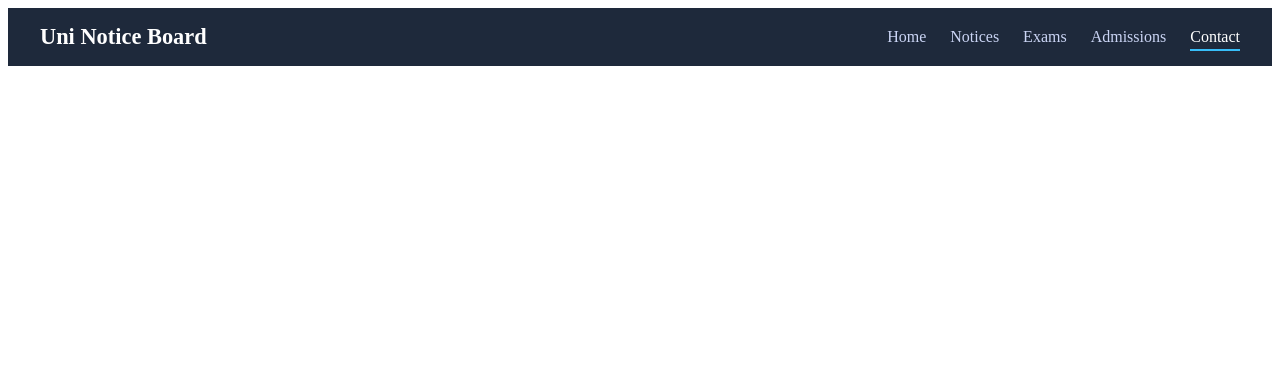
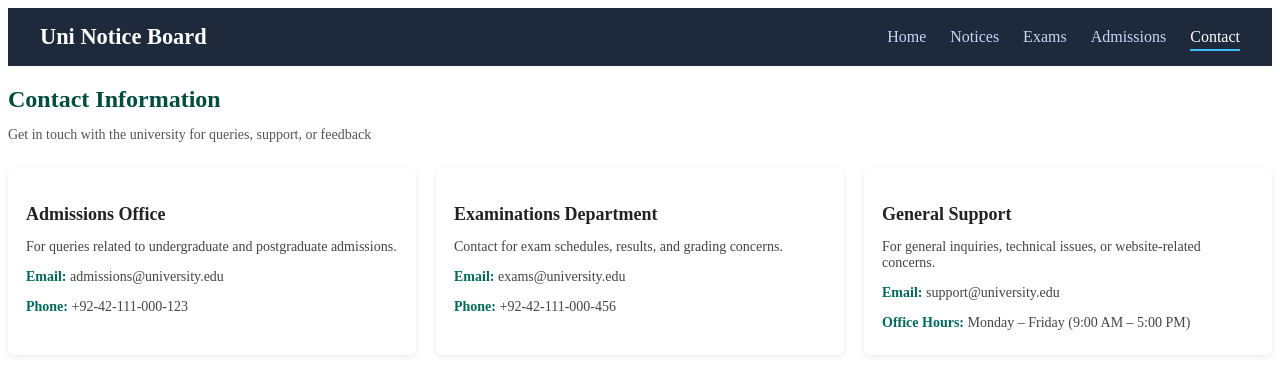
Before and after one commit to UCP-DevOps-Team/uni-notice-board, a website: page src/contact.html in a window 1280 px wide. Drawn offline with Linux system fonts and the light colour scheme.

Commit message:
Add contact page content and scoped styles

```diff
--- a/src/contact.html
+++ b/src/contact.html
@@ -37,9 +37,58 @@
             </nav>
         </header>
 
-        <main class="container">
-            <!-- Page-specific content goes here -->
-        </main>
+<main class="container">
+    <section class="page-section contact-section">
+        <header class="page-header">
+            <h2 class="page-title">Contact Information</h2>
+            <p class="page-subtitle">
+                Get in touch with the university for queries, support, or feedback
+            </p>
+        </header>
+
+        <div class="contact-info">
+            <article class="contact-card">
+                <h3>Admissions Office</h3>
+                <p>
+                    For queries related to undergraduate and postgraduate admissions.
+                </p>
+                <p class="contact-meta">
+                    <span>Email:</span> admissions@university.edu
+                </p>
+                <p class="contact-meta">
+                    <span>Phone:</span> +92-42-111-000-123
+                </p>
+            </article>
+
+            <article class="contact-card">
+                <h3>Examinations Department</h3>
+                <p>
+                    Contact for exam schedules, results, and grading concerns.
+                </p>
+                <p class="contact-meta">
+                    <span>Email:</span> exams@university.edu
+                </p>
+                <p class="contact-meta">
+                    <span>Phone:</span> +92-42-111-000-456
+                </p>
+            </article>
+
+            <article class="contact-card">
+                <h3>General Support</h3>
+                <p>
+                    For general inquiries, technical issues, or website-related
+                    concerns.
+                </p>
+                <p class="contact-meta">
+                    <span>Email:</span> support@university.edu
+                </p>
+                <p class="contact-meta">
+                    <span>Office Hours:</span> Monday – Friday (9:00 AM – 5:00 PM)
+                </p>
+            </article>
+        </div>
+    </section>
+</main>
 
         <script>
             (function () {
--- a/styles/style.css
+++ b/styles/style.css
@@ -50,3 +50,56 @@
     min-height: 80vh;
     padding: 2rem;
 }
+
+/* ================================
+   Contact Page – Scoped Styles
+   ================================ */
+
+.contact-section {
+  margin-top: 20px;
+}
+
+.contact-section .page-header {
+  margin-bottom: 25px;
+}
+
+.contact-section .page-title {
+  font-size: 24px;
+  margin-bottom: 6px;
+  color: #004d40;
+}
+
+.contact-section .page-subtitle {
+  font-size: 14px;
+  color: #555555;
+}
+
+.contact-section .contact-info {
+  display: grid;
+  grid-template-columns: repeat(auto-fit, minmax(260px, 1fr));
+  gap: 20px;
+}
+
+.contact-section .contact-card {
+  background-color: #ffffff;
+  padding: 18px;
+  border-radius: 6px;
+  box-shadow: 0 2px 6px rgba(0, 0, 0, 0.08);
+}
+
+.contact-section .contact-card h3 {
+  font-size: 18px;
+  margin-bottom: 8px;
+  color: #222222;
+}
+
+.contact-section .contact-card p {
+  font-size: 14px;
+  margin-bottom: 6px;
+  color: #444444;
+}
+
+.contact-section .contact-meta span {
+  font-weight: bold;
+  color: #00695c;
+}
```
